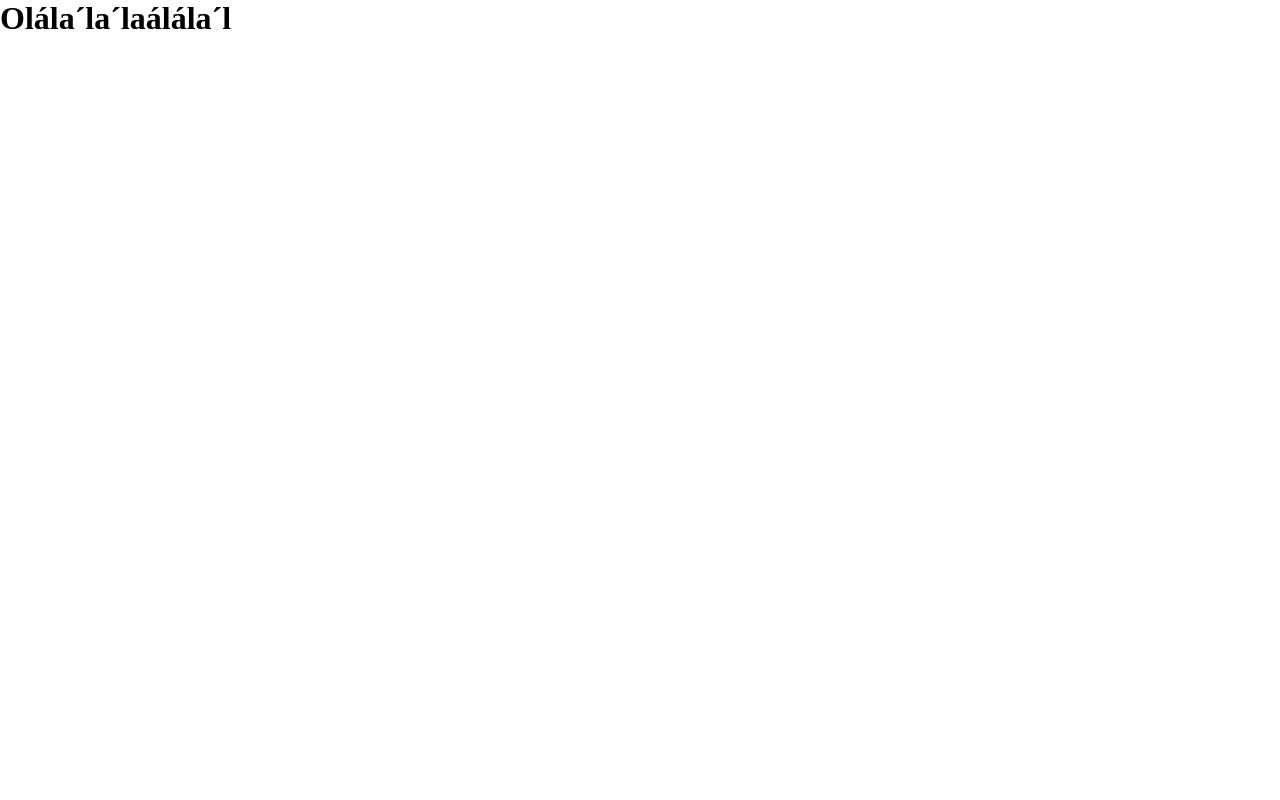
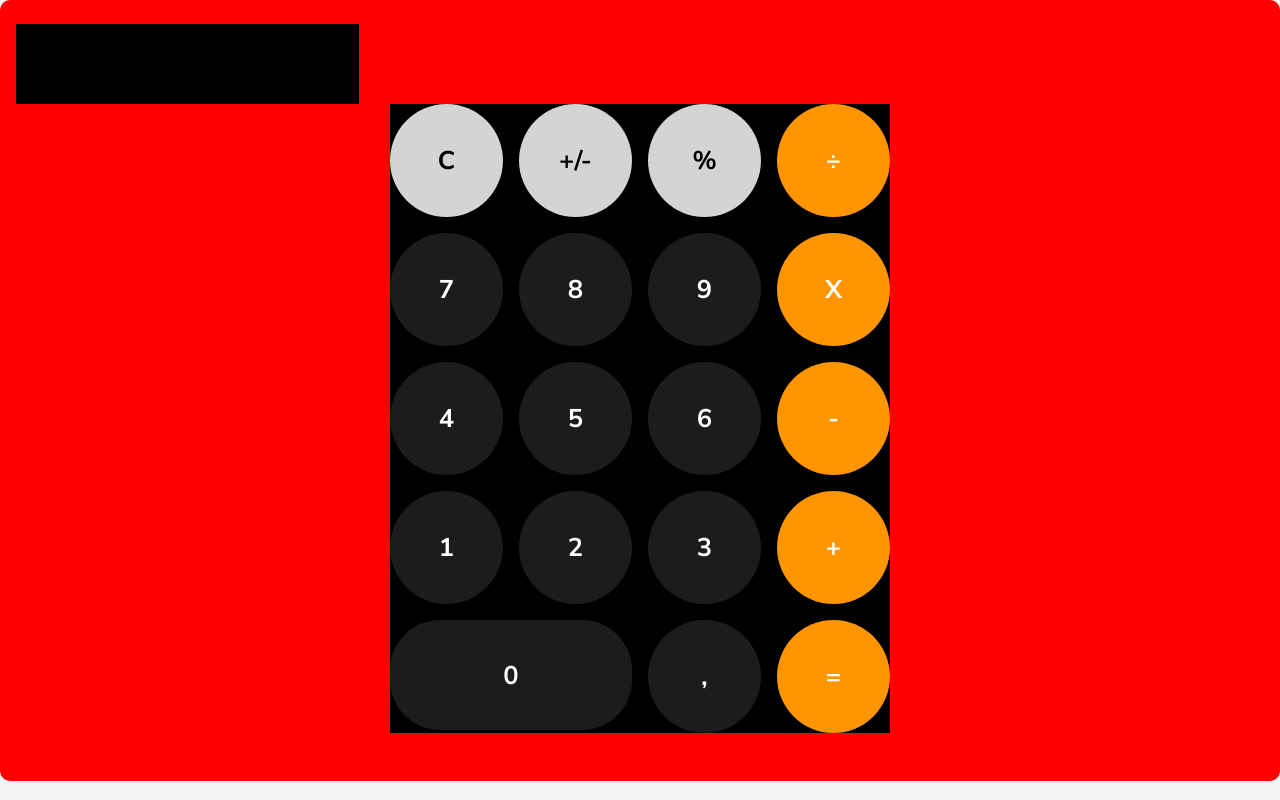
Before and after one commit to cosme7/Calculadora_DIO-OrangeTech, a React (Create React App) app: page / in a window 1280 px wide. Built offline with nearby package versions, Linux system fonts and the light colour scheme.

Commit message:
Styles 90%

```diff
--- a/src/App.js
+++ b/src/App.js
@@ -1,9 +1,40 @@
 import React from 'react'
+import Input from './Components/Input'
+import Button from './Components/Button'
+import * as S from './Style/style'
 
 export default function App() {
   return (
     <>
-      <h1>Olála´la´laálála´l</h1>
+      <S.Container>
+        <Input />
+        <S.Wrapper>
+          <Button title="C" outros="primary" />
+          <Button title="+/-" outros="primary"/>
+          <Button title="%" outros="primary" />
+          <Button title="÷" variant="primary"/>
+          {/*  */}
+          <Button title="7" />
+          <Button title="8" />
+          <Button title="9" />
+          <Button title="X" variant="primary"/>
+          {/*  */}
+          <Button title="4" />
+          <Button title="5" />
+          <Button title="6" />
+          <Button title="-" variant="primary" />
+          {/*  */}
+          <Button title="1" />
+          <Button title="2" />
+          <Button title="3" />
+          <Button title="+" variant="primary" />
+          {/*  */}
+          <Button title="0" grid="primary" />
+          <Button title="," />
+          <Button title="=" variant="primary" />
+          {/*  */}
+        </S.Wrapper>
+      </S.Container>
     </>
   );
 };
--- a/src/Components/Button/index.jsx
+++ b/src/Components/Button/index.jsx
@@ -1,10 +1,12 @@
 import React from 'react'
 import * as S from './style'
 
-export default function Button() {
+export default function Button({title, variant="operador", outros="others",grid="tamanho" ,OnClick}) {
   return (
     <>
-        <button></button>
+        <S.Button variant={variant} outros={outros} grid={grid} onClick={OnClick}>
+          {title}
+        </S.Button>
     </>
   )
 }
--- a/src/Components/Button/style.js
+++ b/src/Components/Button/style.js
@@ -1,3 +1,49 @@
-import styled from "styled-components";
+import styled, { css } from "styled-components";
 
-export const Button = styled.button``
+export const Button = styled.button`
+    width: 100%;
+    aspect-ratio: 1;
+    border-radius: 50%;
+
+    font-size: clamp(1rem, 2vw, 2.2rem);
+    font-family: var(--ff-primary);
+    font-weight: var(--fw-700);
+    text-align: center;
+
+    background-color: var(--bg-lightdark);
+    color: var(--clr-light);
+
+    transition: 0.2s ease-in-out;
+    border: none;
+
+    &:where(:hover, :focus){
+        background-color: var(--bg-light);
+        color: var(--clr-dark);
+        transform: scale(.9);
+    }
+
+    ${({variant}) => variant !== "operador" && css`
+        background-color: var(--bg-orange);
+        color: var(--clr-light);
+
+        &:where(:hover, :focus){
+            background-color: var(--bg-light);
+            color: var(--clr-orange);
+        }
+    `};
+
+    ${({outros}) => outros !== "others" && css`
+        background-color: var(--bg-lightgrey);
+        color: var(--clr-dark);
+
+        &:where(:hover, :focus){
+            background-color: var(--bg-light);
+        }
+    `};
+
+    ${({grid}) => grid !== "tamanho" && css`
+        aspect-ratio: 2.2;
+        border-radius: 50px;
+        grid-area: 5 / 2 span;
+    `};
+`;
--- a/src/Components/Input/index.jsx
+++ b/src/Components/Input/index.jsx
@@ -4,7 +4,7 @@ import * as S from './style'
 export default function Input() {
   return (
     <>
-        <input type="text" />
+        <S.Input type="text" />
     </>
   )
 }
--- a/src/Components/Input/style.js
+++ b/src/Components/Input/style.js
@@ -1,3 +1,21 @@
 import styled from "styled-components";
 
-export const Input = styled.input``
+export const Input = styled.input`
+    max-width: 500px;
+    min-height: 10vh;
+    padding-inline: 0.5rem;
+
+    font-size: clamp(1.5rem, 2.2vw, 2.5rem);
+    font-family: var(--ff-primary);
+    font-weight: var(--fw-700);
+    text-transform: uppercase;
+    text-align: right;
+
+    background-color: var(--bg-dark);
+    color: var(--clr-light);
+    border: none;
+
+    &:focus{
+        outline: none;
+    }
+`
--- a/src/Global/GlobalStyle.js
+++ b/src/Global/GlobalStyle.js
@@ -8,7 +8,35 @@ export const GlobalStyle = createGlobalStyle`
         padding: 0;
     }
 
+    *::before,
+    *::after {
+        box-sizing: border-box;
+    }
+
     :root{
         --ff-primary: 'Nunito Sans', sans-serif;
+        /* Background */
+        --bg-dark: #000000;
+        --bg-light: #FFFFFF;
+        --bg-lightdark: #1C1C1C;
+        --bg-orange: #FF9500;
+        --bg-lightgrey: #D4D4D2;
+        /* Color Font */
+        --clr-light:#FFFFFF;
+        --clr-dark: #000000;
+        --clr-orange: #FF9500;
+        /* Font-Weight */
+        --fw-700: 700;
+    }
+
+    body{
+
+
+        min-height: 100vh;
+
+        text-rendering: optimizeSpeed;
+        line-height: 1.5;
+
+        background-color: #F3f3f3;
     }
 `
--- /dev/null
+++ b/src/Style/style.js
@@ -0,0 +1,30 @@
+import styled from "styled-components";
+
+export const Container = styled.section`
+    width: 100%;
+    padding: 1.5rem 1rem 3rem;
+    margin: 0 auto;
+
+    border-radius: 10px;
+
+    background-color: red;
+
+    @media screen and (max-width: 48em){
+        padding: 1rem 0.5rem;
+    }
+`;
+
+export const Wrapper = styled.div`
+    max-width: 500px;
+    margin: 0 auto;
+
+    display: grid;
+    grid-template-columns: repeat(4, 1fr);
+    gap: 1rem;
+
+    background-color: var(--bg-dark);
+
+    @media screen and (max-width: 35em){
+        width: 100%;
+    }
+`;
```
